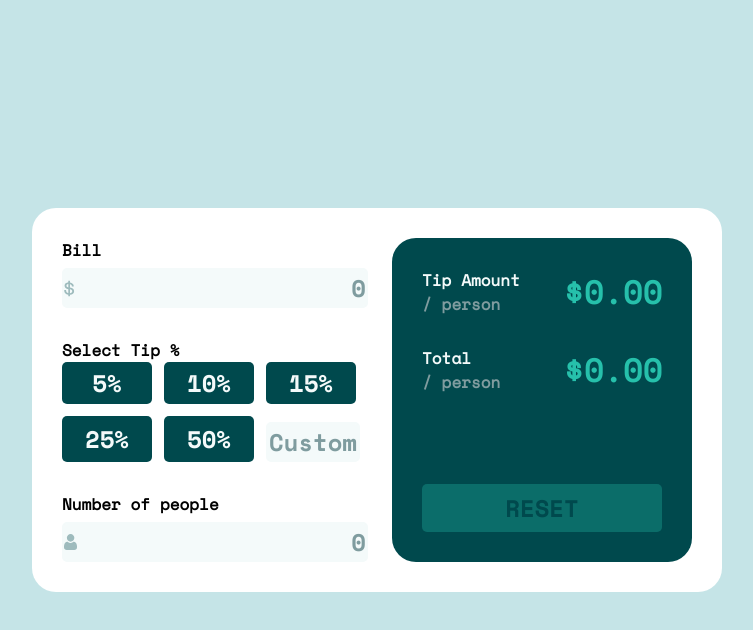
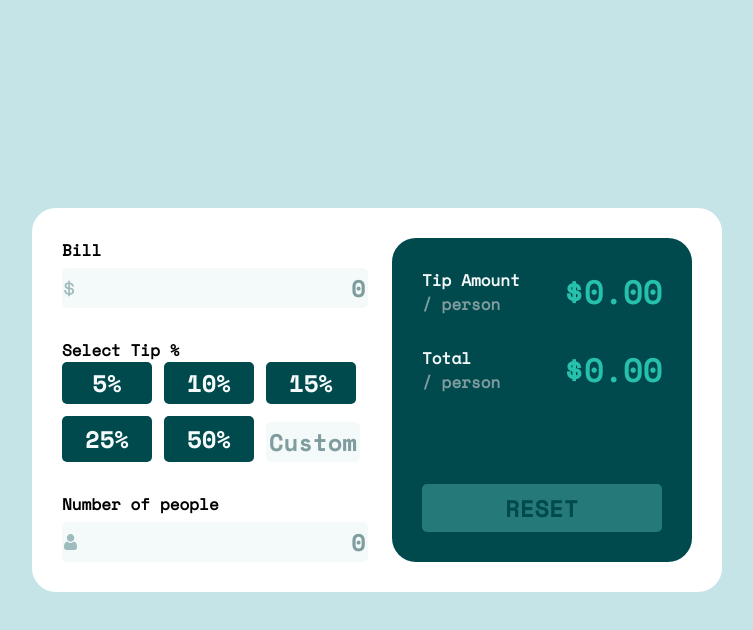
Before and after one commit to jmhar3/100-days-tip-calculator, a React (Create React App) app in the folder tip-calculator/: page / in a window 1280 px wide. In both pictures the pointer is over the button "RESET". Shown: the top 630 px of the page, without its empty margins (263-1016 px from the left). Built offline with nearby package versions, Linux system fonts and the light colour scheme.

Commit message:
change reset button background on hover

```diff
--- a/tip-calculator/src/App.css
+++ b/tip-calculator/src/App.css
@@ -108,6 +108,10 @@ body {
   padding: 6px;
 }
 
+#totals button:hover {
+ background-color: hsl(172, 71%, 70%);
+}
+
 .per-person {
   display: flex;
   justify-content: space-between;
```
